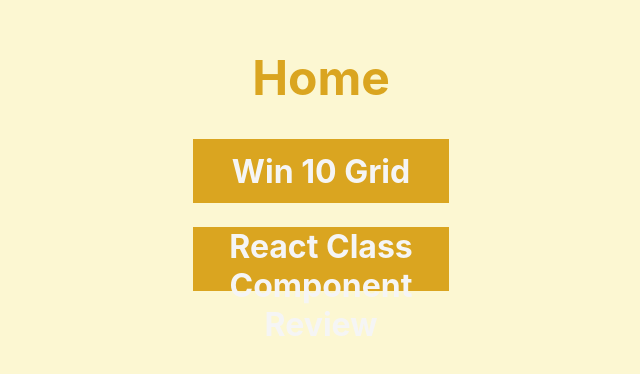
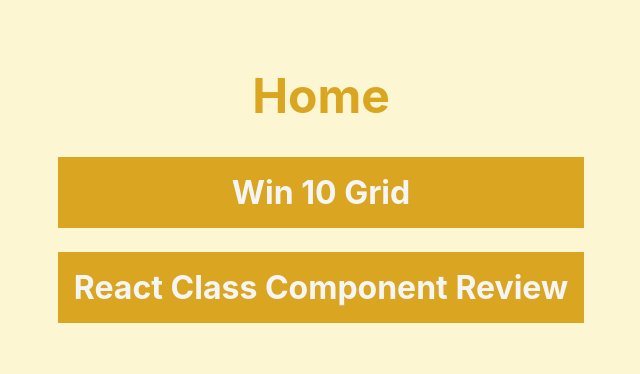
Before and after one commit to Hen3y/react-playground, a React (Vite) app: page / in a window 1280 px wide. Shown: the part 222-596 px from the top of the page, without its empty margins (319-959 px from the left). Built offline with nearby package versions, Linux system fonts and the light colour scheme.

Commit message:
modify Button

```diff
--- a/src/components/Button.tsx
+++ b/src/components/Button.tsx
@@ -16,8 +16,8 @@
   transition: all 0.25s ease-in;
   font-size: 2rem;
   font-weight: bold;
-  height: 2em;
-  width: 8em;
+  width: 100%;
+  padding: 1rem;
   cursor: pointer;
 
   &:hover {
```
